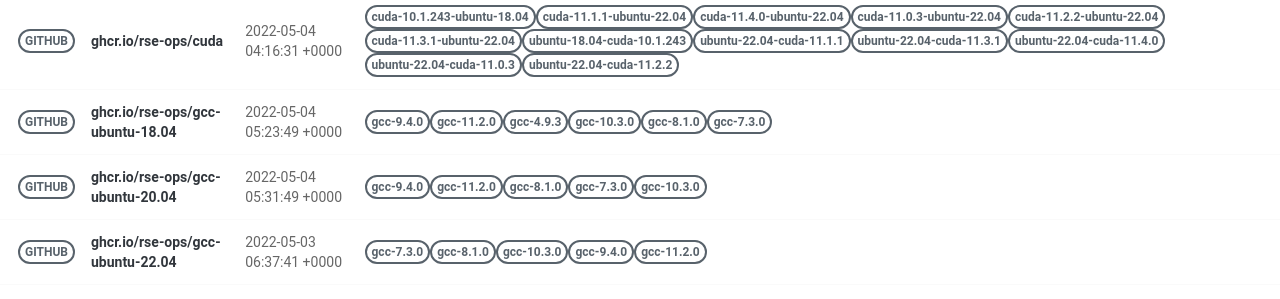
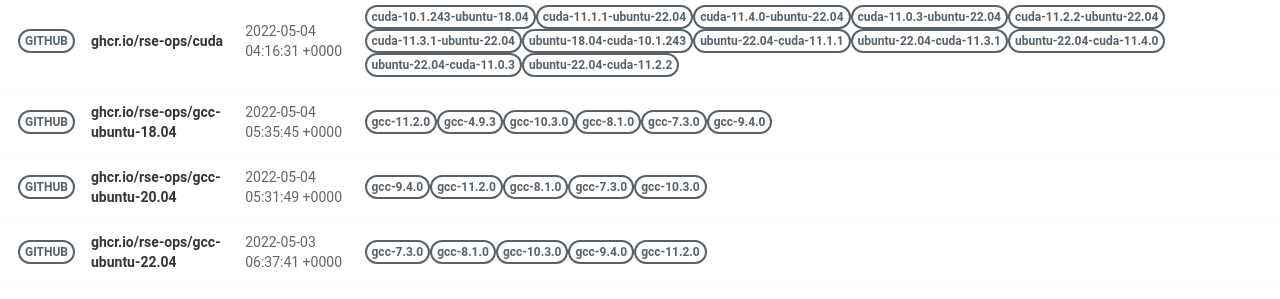
Before and after one commit to rse-ops/docker-images, a Jekyll site: the page built from pages/index.md, in a window 1280 px wide. Shown: the part 502-801 px from the top of the page. Built offline with Jekyll 4.4.1, drawn with Linux system fonts in a browser that asks for light colours; nearby versions of some CDN libraries.

Commit message:
Automated push to update library 2022-05-04

```diff
--- a/_library/ghcr.io-rse-ops-gcc-ubuntu-18.04.md
+++ b/_library/ghcr.io-rse-ops-gcc-ubuntu-18.04.md
@@ -1,14 +1,11 @@
 ---
 layout: container
 name: ghcr.io/rse-ops/gcc-ubuntu-18.04
-updated_at: 2022-05-04 05:23:49.961846
+updated_at: 2022-05-04 05:35:45.024827
 
 
 container_url: https://github.com/orgs/rse-ops/packages/container/package/gcc-ubuntu-18.04
 versions:
- - tag: gcc-9.4.0
-   dockerfile: https://github.com/rse-ops/docker-images/blob/main/ubuntu/gcc/Dockerfile
-   manifest: https://crane.ggcr.dev/manifest/ghcr.io/rse-ops/gcc-ubuntu-18.04:gcc-9.4.0
  - tag: gcc-11.2.0
    dockerfile: https://github.com/rse-ops/docker-images/blob/main/ubuntu/gcc/Dockerfile
    manifest: https://crane.ggcr.dev/manifest/ghcr.io/rse-ops/gcc-ubuntu-18.04:gcc-11.2.0
```
Also changed, not shown: other parts of _library/ghcr.io-rse-ops-gcc-ubuntu-18.04.md (+3 -0 lines).
